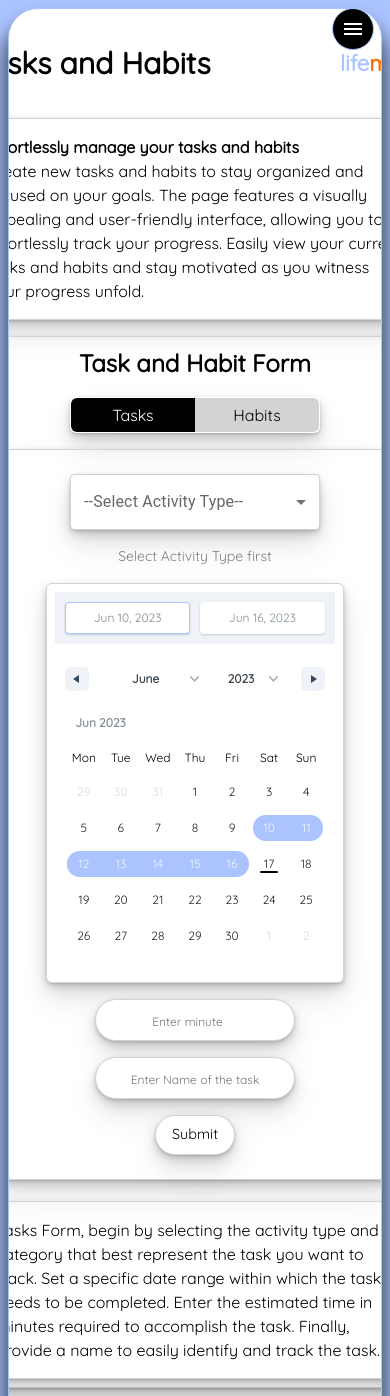
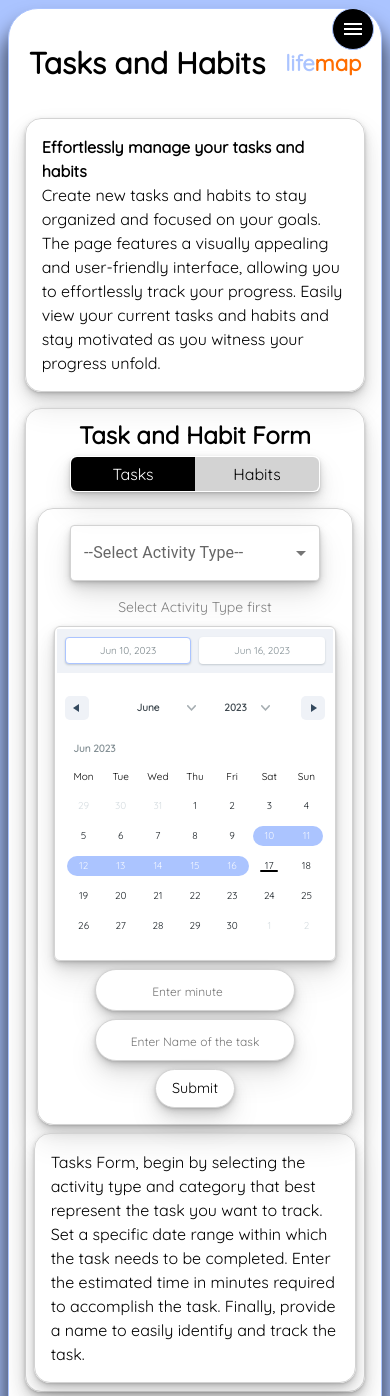
Before and after one commit to berkaysson/lifemap, a React (Create React App) app: page /lifemap/tasks-habits in a window 390 px wide. Shown: the top 1396 px of the page. Built offline with nearby package versions, Linux system fonts and the light colour scheme.

Commit message:
Responsive design for smaller than 768px width

```diff
--- a/src/Components/Tasks&Habits/Habits/HabitItem.js
+++ b/src/Components/Tasks&Habits/Habits/HabitItem.js
@@ -25,6 +25,15 @@
     top: ${({ theme }) => theme.sizes.medium};
     right: ${({ theme }) => theme.sizes.medium};
     display: ${({isDeleteActive}) => isDeleteActive ? "block" : "none"};
+
+    @media (max-width: 768px) {
+      top: ${({ theme }) => theme.sizes.small};
+      right: ${({ theme }) => theme.sizes.small};
+    }
+  }
+
+  @media (max-width: 768px) {
+    gap: ${({ theme }) => theme.sizes.small};
   }
 `;
 
@@ -35,6 +44,12 @@
   justify-content: space-between;
   gap: ${({ theme }) => theme.sizes.medium};
   font-weight: bold;
+
+  @media (max-width: 768px) {
+    flex-direction: column;
+    align-items: flex-start;
+    gap: 3px;
+  }
 `;
 
 const HeaderItem = styled.h3`
@@ -46,6 +61,10 @@
   width: 100%;
   text-align: left;
   margin-left: ${({ theme }) => theme.sizes.medium};
+
+  @media (max-width: 768px) {
+    margin-left: 0;
+  }
 `;
 
 const ProgressCircleWrapper = styled.div`
--- a/src/Components/Tasks&Habits/Tasks/TaskItem.js
+++ b/src/Components/Tasks&Habits/Tasks/TaskItem.js
@@ -22,7 +22,17 @@
     position: absolute;
     top: ${({ theme }) => theme.sizes.medium};
     right: ${({ theme }) => theme.sizes.medium};
-    display: ${({isDeleteActive}) => isDeleteActive ? "block" : "none"};
+    display: ${({ isDeleteActive }) => (isDeleteActive ? "block" : "none")};
+
+    @media (max-width: 768px) {
+      top: ${({ theme }) => theme.sizes.small};
+      right: ${({ theme }) => theme.sizes.small};
+    }
+  }
+
+  @media (max-width: 768px) {
+    padding: ${({ theme }) => theme.sizes.medium};
+    gap: ${({ theme }) => theme.sizes.small};
   }
 `;
 
@@ -33,6 +43,12 @@
   justify-content: space-between;
   gap: ${({ theme }) => theme.sizes.medium};
   font-weight: bold;
+
+  @media (max-width: 768px) {
+    flex-direction: column;
+    align-items: flex-start;
+    gap: 3px;
+  }
 `;
 
 const HeaderItem = styled.h3`
@@ -47,15 +63,23 @@
   & > p {
     margin-bottom: 5px;
     margin-left: ${({ theme }) => theme.sizes.medium};
+
+    @media (max-width: 768px) {
+      margin-left: 0;
+    }
   }
 `;
 
-const TaskItem = ({ task, onDeleteTaskDataUnit, isDeleteActive=true }) => {
+const TaskItem = ({ task, onDeleteTaskDataUnit, isDeleteActive = true }) => {
   const deleteHandler = () => {
     onDeleteTaskDataUnit(task.id);
   };
   return (
-    <TaskItemWrapper id={task?.id} isClosed={task?.isClosed} isDeleteActive={isDeleteActive}>
+    <TaskItemWrapper
+      id={task?.id}
+      isClosed={task?.isClosed}
+      isDeleteActive={isDeleteActive}
+    >
       <HeaderWrapper>
         <HeaderItem headerColor={task?.isFulfilled}>
           {task?.nameValue} {task?.isClosed ? "(Expired)" : ""}
--- a/src/Components/Tasks&Habits/TasksHabits.js
+++ b/src/Components/Tasks&Habits/TasksHabits.js
@@ -13,6 +13,10 @@
   align-items: center;
   padding: ${({ theme }) => theme.sizes.medium};
   gap: ${({ theme }) => theme.sizes.medium};
+
+  @media (max-width: 768px) {
+    padding: 3px;
+  }
 `;
 
 const TasksHabitsWrapper = ({
--- a/src/Components/Wrappers/DateRangeSelector.js
+++ b/src/Components/Wrappers/DateRangeSelector.js
@@ -16,8 +16,8 @@
   border: 1px solid ${({ theme }) => theme.colors.alternative};
   border-radius: ${({ theme }) => theme.radius.small};
 
-  @media (max-width: 1024px) {
-    width: 85%;
+  @media (max-width: 768px) {
+    padding: 2px;
   }
 `;
 
@@ -36,6 +36,10 @@
 
   @media (max-width: 1024px) {
     width: 100%;
+  }
+
+  @media (max-width: 768px) {
+    font-size: 10px;
   }
 `;
 
--- a/src/Components/Wrappers/Styled-Wrappers/FormWrapper.js
+++ b/src/Components/Wrappers/Styled-Wrappers/FormWrapper.js
@@ -10,6 +10,11 @@
   gap: ${({ theme }) => theme.sizes.medium};
   padding: ${({ theme }) => theme.sizes.large};
   text-align: center;
+
+  @media (max-width:768px){
+    gap: ${({ theme }) => theme.sizes.small};
+    padding: ${({ theme }) => theme.sizes.medium};
+  }
 `;
 
 const FormWrapper = ({ onSubmit, children, disableBoxShadow = false }) => {
```
